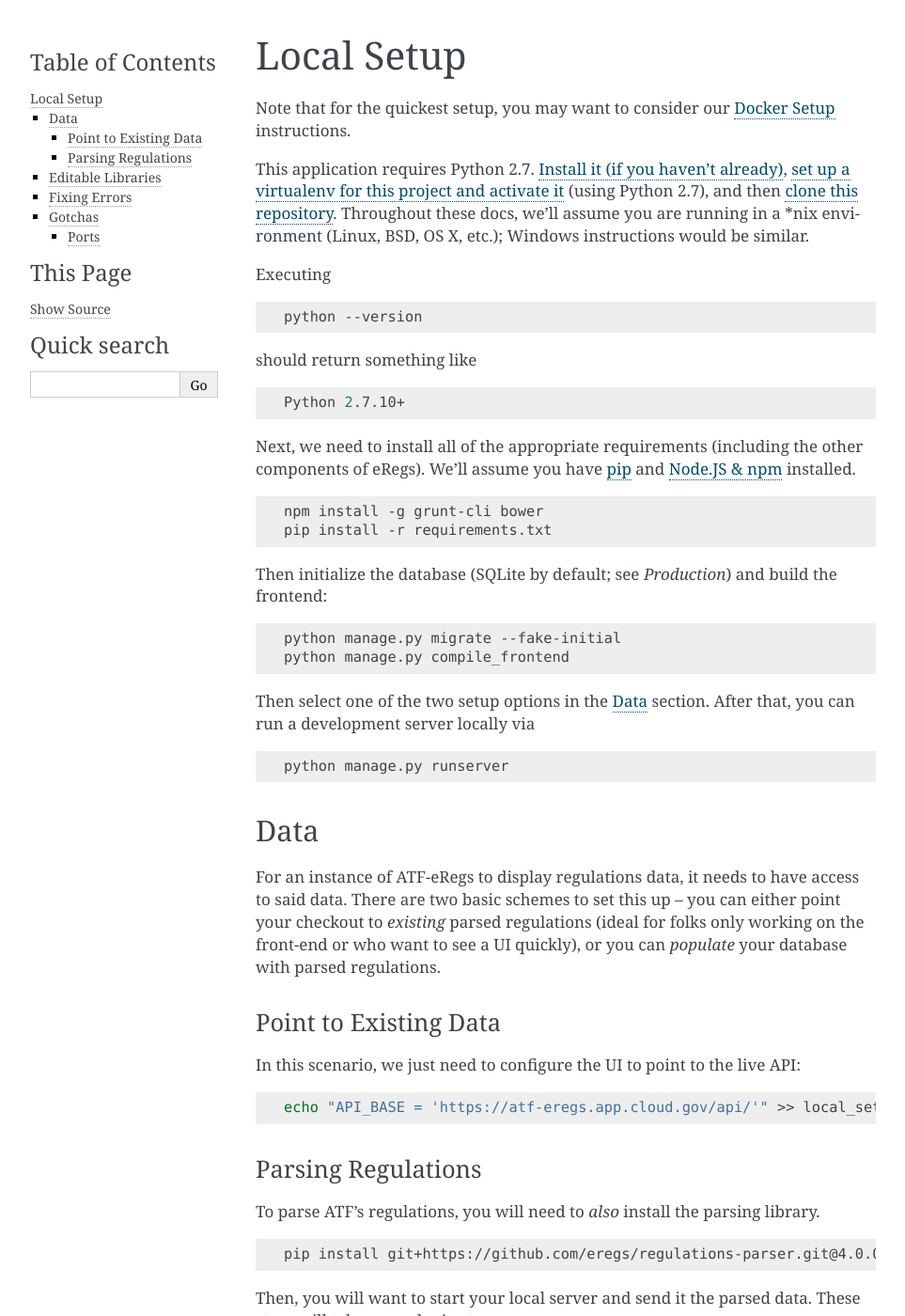
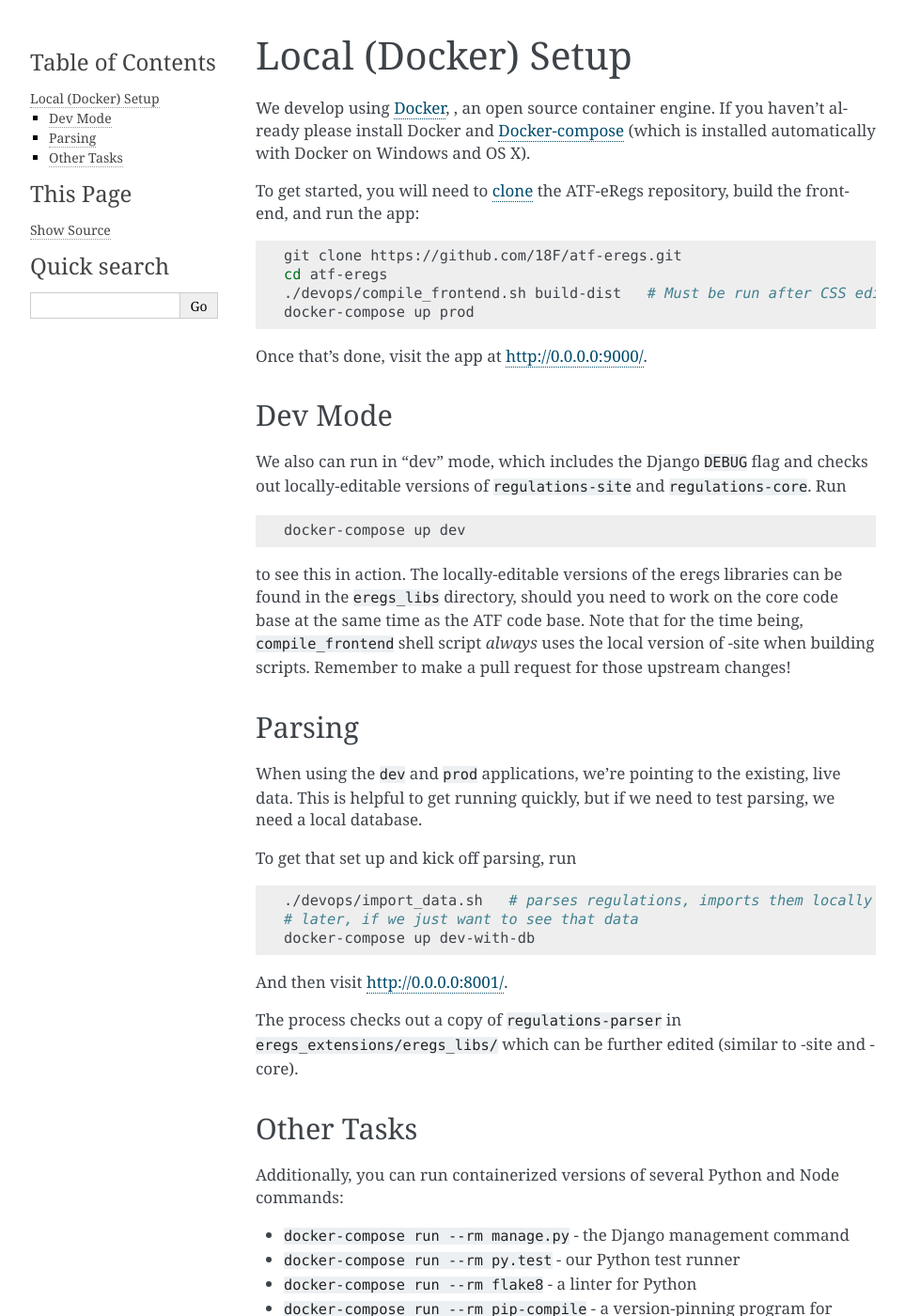
Before and after one commit to 18F/atf-eregs, a Sphinx documentation site: the page built from docs/local_setup.rst, in a window 1280 px wide and 1400 px high. Shown: the whole window at 94% size, without its empty margins (148-1111 px from the left). Built offline with Sphinx 7.4.7, drawn with Linux system fonts in a browser that asks for light colours; pages that are not in the unit, such as notebooks, are missing from menus; some of the changed text lies outside the part shown.

Commit message:
Update local setup instructions.
Remove all of the local environment setup and replace it with Docker-specific
setup, which is much easier to follow.

```diff
--- a/docs/local_setup.rst
+++ b/docs/local_setup.rst
@@ -1,160 +1,83 @@
-===========
-Local Setup
-===========
+====================
+Local (Docker) Setup
+====================
 
-Note that for the quickest setup, you may want to consider our
-:doc:`docker_setup` instructions.
+We develop using `Docker
+<https://www.docker.com/products/overview#install_the_platform>`_, , an open
+source container engine. If you haven't already please install Docker and
+`Docker-compose <https://docs.docker.com/compose/install/>`_ (which is
+installed automatically with Docker on Windows and OS X).
 
-This application requires Python 2.7. `Install it (if you haven't already)
-<http://docs.python-guide.org/en/latest/starting/installation/>`_, `set up a
-virtualenv for this project and activate it
-<http://docs.python-guide.org/en/latest/dev/virtualenvs/>`_ (using Python
-2.7), and then `clone this repository
-<https://help.github.com/articles/cloning-a-repository/>`_. Throughout these
-docs, we'll assume you are running in a \*nix environment (Linux, BSD, OS X,
-etc.); Windows instructions would be similar.
-
-Executing
+To get started, you will need to `clone
+<https://help.github.com/articles/cloning-a-repository/>`_ the ATF-eRegs
+repository, build the frontend, and run the app:
 
 .. code-block:: bash
 
-  python --version
+  git clone https://github.com/18F/atf-eregs.git
+  cd atf-eregs
+  ./devops/compile_frontend.sh build-dist   # Must be run after CSS edits
+  docker-compose up prod
 
-should return something like
+Once that's done, visit the app at `http://0.0.0.0:9000/
+<http://0.0.0.0:9000/>`_.
+
+
+Dev Mode
+========
+
+We also can run in "dev" mode, which includes the Django ``DEBUG`` flag and
+checks out locally-editable versions of ``regulations-site`` and
+``regulations-core``. Run
 
 .. code-block:: bash
 
-  Python 2.7.10+
+  docker-compose up dev
 
-Next, we need to install all of the appropriate requirements (including the
-other components of eRegs). We'll assume you have `pip
-<https://pip.pypa.io/en/stable/installing/>`_ and `Node.JS & npm
-<https://nodejs.org/en/download/>`_ installed.
+to see this in action. The locally-editable versions of the eregs libraries
+can be found in the ``eregs_libs`` directory, should you need to work on the
+core code base at the same time as the ATF code base. Note that for the time
+being, ``compile_frontend`` shell script *always* uses the local version of
+-site when building scripts. Remember to make a pull request for those
+upstream changes!
+
+
+Parsing
+=======
+
+When using the  ``dev`` and ``prod`` applications, we're pointing to the
+existing, live data. This is helpful to get running quickly, but if we need to
+test parsing, we need a local database.
+
+To get that set up and kick off parsing, run
 
 .. code-block:: bash
 
-  npm install -g grunt-cli bower
-  pip install -r requirements.txt
+  ./devops/import_data.sh   # parses regulations, imports them locally
+  # later, if we just want to see that data
+  docker-compose up dev-with-db
 
-Then initialize the database (SQLite by default; see `Production`) and build
-the frontend:
+And then visit `http://0.0.0.0:8001/ <http://0.0.0.0:8001/>`_.
 
-.. code-block:: bash
+The process checks out a copy of ``regulations-parser`` in
+``eregs_extensions/eregs_libs/`` which can be further edited (similar to -site
+and -core).
 
-  python manage.py migrate --fake-initial
-  python manage.py compile_frontend
 
-Then select one of the two setup options in the :ref:`Data` section. After that, you can run a
-development server locally via
+Other Tasks
+===========
 
-.. code-block:: bash
+Additionally, you can run containerized versions of several Python and Node
+commands:
 
-  python manage.py runserver
+- ``docker-compose run --rm manage.py`` - the Django management command
+- ``docker-compose run --rm py.test`` - our Python test runner
+- ``docker-compose run --rm flake8`` - a linter for Python
+- ``docker-compose run --rm pip-compile`` - a version-pinning program for
+  Python
+- ``docker-compose run --rm grunt`` - our JavaScript task runner. See
+  `regulations-site <https://github.com/eregs/regulations-site>`_ for more
+  details.
 
-.. _data:
-
-Data
-====
-For an instance of ATF-eRegs to display regulations data, it needs to have
-access to said data. There are two basic schemes to set this up -- you can
-either point your checkout to `existing` parsed regulations (ideal for folks
-only working on the front-end or who want to see a UI quickly), or you can
-`populate` your database with parsed regulations.
-
-Point to Existing Data
-----------------------
-
-In this scenario, we just need to configure the UI to point to the live API:
-
-.. code-block:: bash
-
-  echo "API_BASE = 'https://atf-eregs.app.cloud.gov/api/'" >> local_settings.py
-
-Parsing Regulations
--------------------
-
-To parse ATF's regulations, you will need to *also* install the parsing
-library.
-
-.. code-block:: bash
-
-  pip install git+https://github.com/eregs/regulations-parser.git@4.0.0#egg=regparser
-
-Then, you will want to start your local server and send it the parsed data.
-These steps will take several minutes.
-
-.. code-block:: bash
-
-  python manage.py runserver &    # start the server as a background process
-  # Set up the parser's database
-  python manage.py migrate --settings=regparser.web.settings.dev
-  eregs pipeline 27 447 http://localhost:8000/api   # send the data for one reg
-  eregs pipeline 27 478 http://localhost:8000/api
-  eregs pipeline 27 479 http://localhost:8000/api
-  eregs pipeline 27 555 http://localhost:8000/api
-  eregs pipeline 27 646 http://localhost:8000/api
-
-Then navigate to http://localhost:8000
-
-Editable Libraries
-==================
-
-Though this repository (atf-eregs) contains all of the ATF-specific code, you
-will most likely want to extend functionality in the base libraries as well.
-To do this, fork and check out the appropriate library (`regulations-site <https://github.com/18F/regulations-site>`_,
-`regulations-core <https://github.com/18F/regulations-core>`_,
-`regulations-parser <https://github.com/18F/regulations-parser>`_) into a
-separate directory, then install it via
-
-.. code-block:: bash
-
-  pip install -e /path/to/that/checkout
-
-This will tell Python to use your local version of that library rather than
-the upstream version. Although the Python and templates will change as soon
-as you modify them in the -site checkout, you will need to run
-`compile_frontend` (see above) to integrate stylesheet and JS changes.
-
-Fixing Errors
-==================
-
-If you pulled down the latest code changes, ran the server locally, and something didn't build correctly (you got an error message instead of seeing eRegulations), try running standard updates:
-
-For any component that you're working with (including atf-eregs), first do ``pip install -r requirements.txt`` to update the requirements.
-
-If working with the parser, do ``eregs clear``.
-
-Or if working with atf-eregs, do ``python manage.py compile_frontend`` to compile the frontend.
-
-And then try running the server again.
-
-Gotchas
-=======
-
-Ports
------
-For the time being, this application, which cobbles together
-`regulations-core <https://github.com/18F/regulations-core>`_ and
-`regulations-site <https://github.com/18F/regulations-site>`_, makes HTTP
-calls to itself. The server therefore needs to know which port it is set up to
-listen on.
-
-We default to 8000, as that's the standard for django's ``runserver``, but if
-you need to run on a different port, use:
-
-.. code-block:: bash
-
-    python manage.py runserver 1234
-
-You will also have to either export an environmental variable or create a
-``local_settings.py`` file as follows:
-
-.. code-block:: bash
-
-  export PORT=1234
-
-OR
-
-.. code-block:: bash
-
-  echo "API_BASE = 'http://localhost:1234/api/'" >> local_settings.py
+Within the ``eregs_extensions`` directory, we can similarly run
+``pip-compile``, ``py.test``, and ``flake8`` for just the parser extension.
```
Also changed, not shown: docs/docker_setup.rst (deleted, +0 -24 lines).
